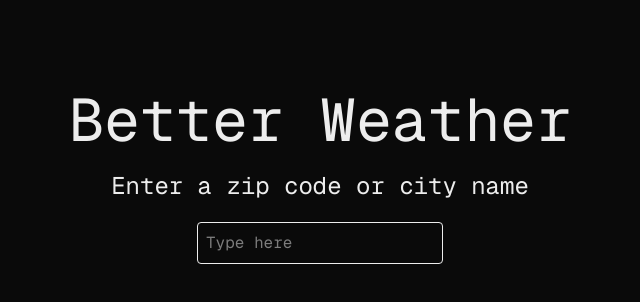
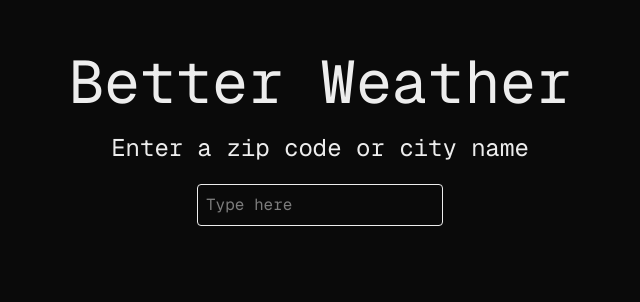
Before and after one commit to vconti1/weather-app, a Next.js app: page / in a window 1280 px wide. Shown: the part 270-572 px from the top of the page, without its empty margins (320-960 px from the left). Built offline with nearby package versions, Linux system fonts and the light colour scheme.

Commit message:
fix landing display for all resolutions

```diff
--- a/app/landing/client.tsx
+++ b/app/landing/client.tsx
@@ -26,9 +26,9 @@ const handleSubmit = async (e: React.FormEvent) => {
 }
 
   return (
-    <div className = "flex flex-col items-center pt-90 font-mono">
+    <div className = "flex flex-col font-mono w-screen h-screen flex justify-center items-center">
       <h1 className = "center text-center text-6xl">Better Weather</h1>
-         <h2 className = "text-2xl pt-5">Enter a zip code or city name</h2>
+         <h2 className = "text-2xl pt-5 text-center">Enter a zip code or city name</h2>
            <form onSubmit={handleSubmit} className = "pt-5 max-width max-h-11">
             <input
             type = "text"
```
